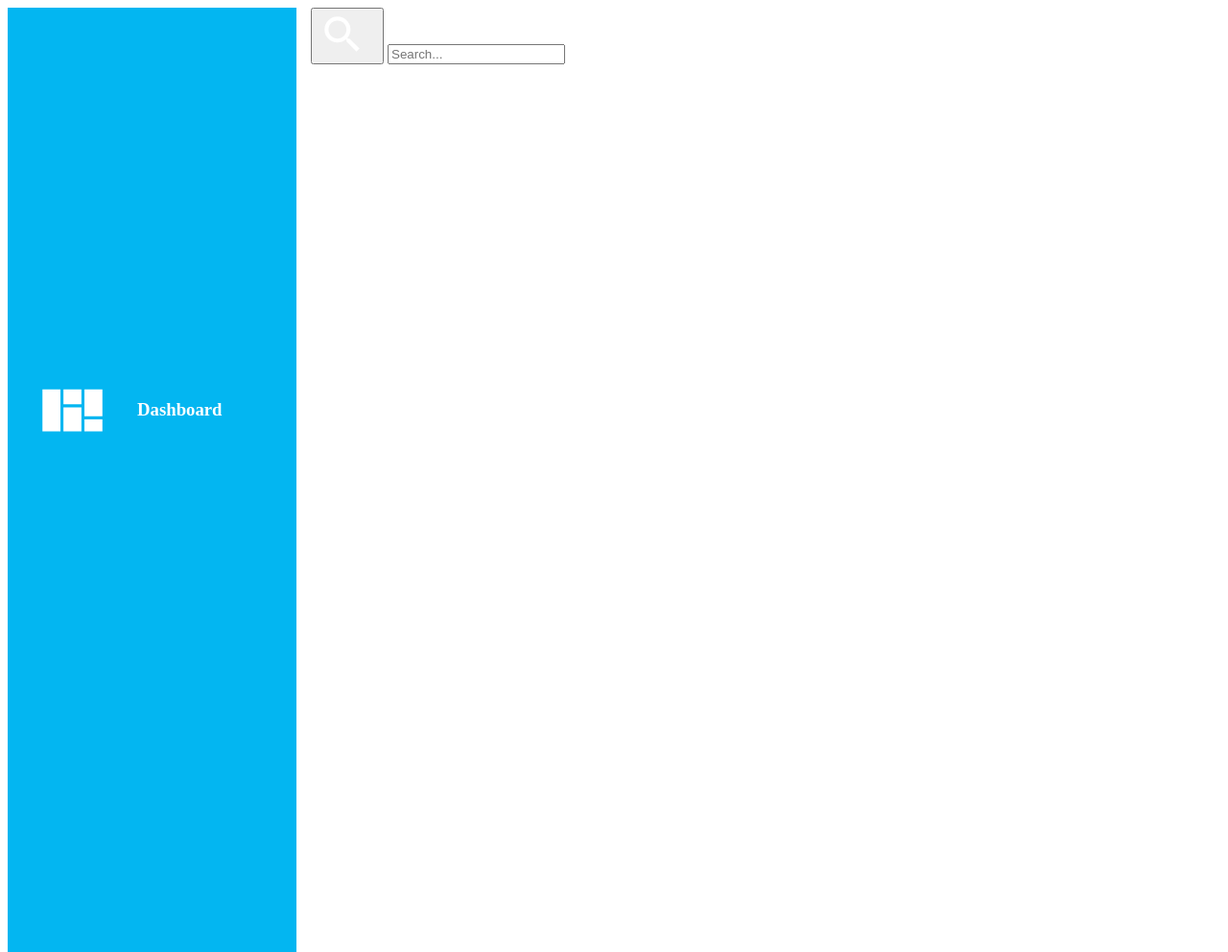
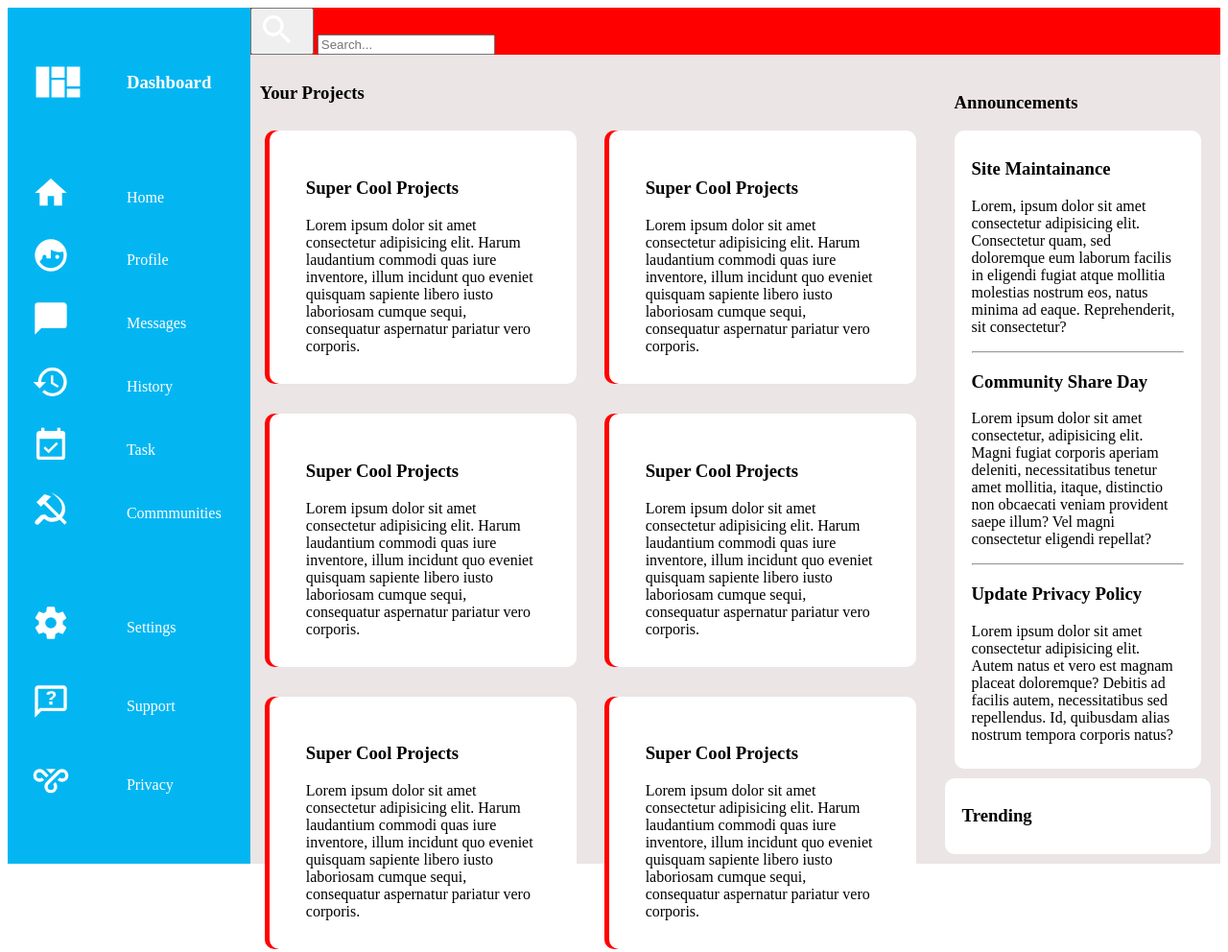
Before and after one commit to dipak1920basnet/admin_dashboard, a plain HTML site: page index.html in a window 1280 px wide. Shown: the top 992 px of the page at 96% size. Drawn offline with Linux system fonts and the light colour scheme.

Commit message:
add border shadow, border color to projects section and add lines between the announcements section

```diff
--- a/style.css
+++ b/style.css
@@ -1,19 +1,20 @@
 .main-container
 {
     display: grid;
-    gap: 15px;
-    grid-template: repeat(2,1fr)/repeat(4,1fr);
+    /* gap: 15px; */
+    grid-template: 1fr 4fr /1fr 4fr;
+    height: 100vh;
 }
 .sidebar
 {
     background-color: rgb(3, 182, 241);
     grid-area: 1/1/span 2/2;
     color: white;
-    padding:10%;
-    padding-bottom: 20%;
+    padding-left:10%;
+    padding-bottom: 10%;
     display: grid;
     justify-content: space-between;
-    gap: 10%;
+    gap: 2%;
 }
 svg
 {
@@ -21,41 +22,87 @@ svg
 }
 .top
 {
-    display: flex;
-    gap: 20px;
-    margin-right: 20px;
+    display: grid;
+    gap: 0px;
+    grid-template-columns:1fr 1fr ;
+    /* margin-right: 10px; */
     /* justify-content: center; */
     align-items: center;
+    overflow: hidden;
 }
 .middle
 {
-    background-color: green;
     display: grid;
     grid-template-columns: repeat(2, 1fr);
+    margin-bottom: 18%;
 }
 .bottom
 {
-    background-color: aquamarine;
     display: grid;
     grid-template-columns: repeat(2, 1fr);
 }
 .dashboard
 {
-    height: 75px;
+    height: 55px;
     margin-right: 10px;
 
 }
 svg
 {
-    height: 50px;
+    height: 40px;
     margin-right: 10px;
 }
 .header
 {
-    background-color: white;
-    grid-area: 1/2/2/span 4;
+    background-color: red;
+    /* height: 50%; */
 }
 .main_body
 {
-    background-color: gray;
+    background-color: rgb(236, 229, 229);
+    display: grid;
+    grid-template-columns: 2.4fr 1fr;
 }
+
+.left
+{
+    /* background-color:purple; */
+    padding: 10px;
+}
+.leftbody
+{
+    display: grid;
+    height: 70vh;
+    grid-template: repeat(3, 1fr)/repeat(2, 1fr);
+    gap: 2%;
+}
+.class_one{
+    /* height: 30%;
+    width: 45%; */
+    background-color: white;
+    margin: 10px;
+    border-radius: 10px;
+    padding: 20px;
+    box-shadow:-5px 0px 0px rgba(255, 0, 0, 1);
+
+}
+.right
+{
+    /* background-color: green; */
+    padding: 10px;
+
+}
+.announcements
+{
+    padding: 10px;
+    /* background-color: white; */
+}
+.content,
+.trending
+{
+    background-color: white;
+    padding: 10px;
+    border-radius: 10px;
+    padding-left: 18px;
+    padding-right: 18px;
+}
```
